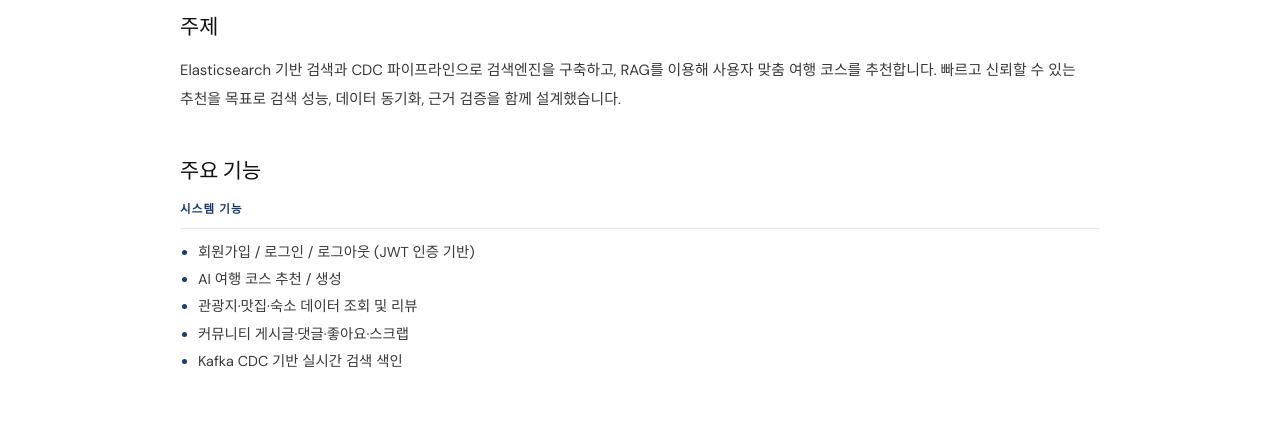
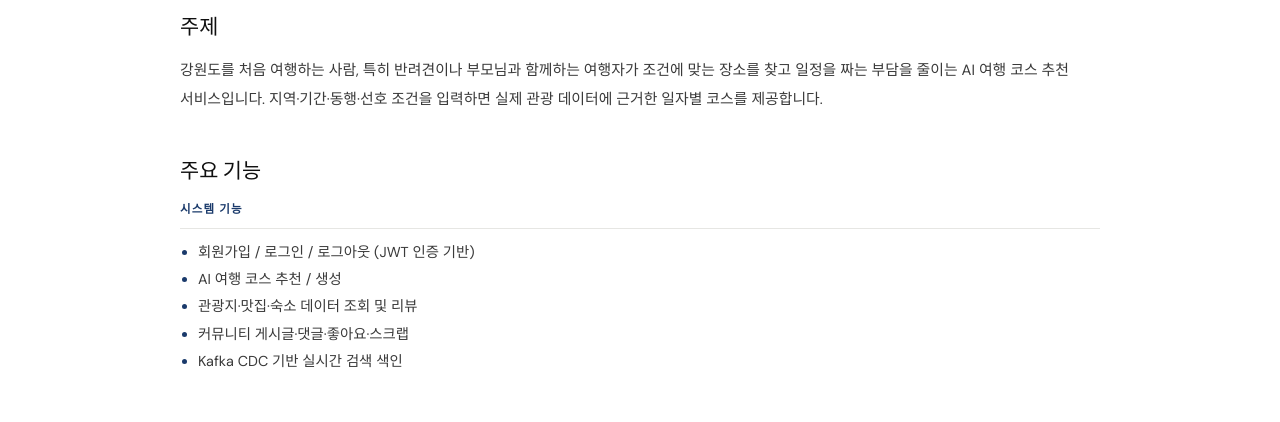
Before and after one commit to Bakhyoungwoo/Bakhyoungwoo.github.io, a plain HTML site: page gangwon.html in a window 1280 px wide. Shown: the part 678-1100 px from the top of the page. Drawn offline with Linux system fonts and the light colour scheme.

Commit message:
feat: update portfoilo

```diff
--- a/gangwon.html
+++ b/gangwon.html
@@ -50,7 +50,7 @@
     <div class="section-label">Project</div>
     <h2 class="d-section-title">프로젝트 소개</h2>
     <h3 class="subhead">주제</h3>
-    <p class="body-text">Elasticsearch 기반 검색과 CDC 파이프라인으로 검색엔진을 구축하고, RAG를 이용해 사용자 맞춤 여행 코스를 추천합니다. 빠르고 신뢰할 수 있는 추천을 목표로 검색 성능, 데이터 동기화, 근거 검증을 함께 설계했습니다.</p>
+    <p class="body-text">강원도를 처음 여행하는 사람, 특히 반려견이나 부모님과 함께하는 여행자가 조건에 맞는 장소를 찾고 일정을 짜는 부담을 줄이는 AI 여행 코스 추천 서비스입니다. 지역·기간·동행·선호 조건을 입력하면 실제 관광 데이터에 근거한 일자별 코스를 제공합니다.</p>
     <h3 class="subhead">주요 기능</h3>
     <div class="feats"><div class="feat-col"><h4>시스템 기능</h4><ul><li>회원가입 / 로그인 / 로그아웃 (JWT 인증 기반)</li><li>AI 여행 코스 추천 / 생성</li><li>관광지·맛집·숙소 데이터 조회 및 리뷰</li><li>커뮤니티 게시글·댓글·좋아요·스크랩</li><li>Kafka CDC 기반 실시간 검색 색인</li></ul></div></div>
     <h3 class="subhead">전체 아키텍처</h3>
```
